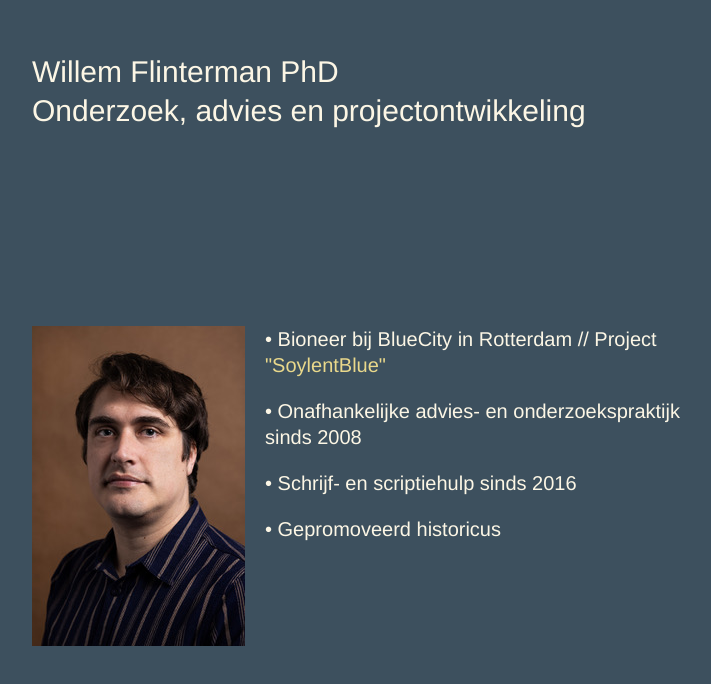
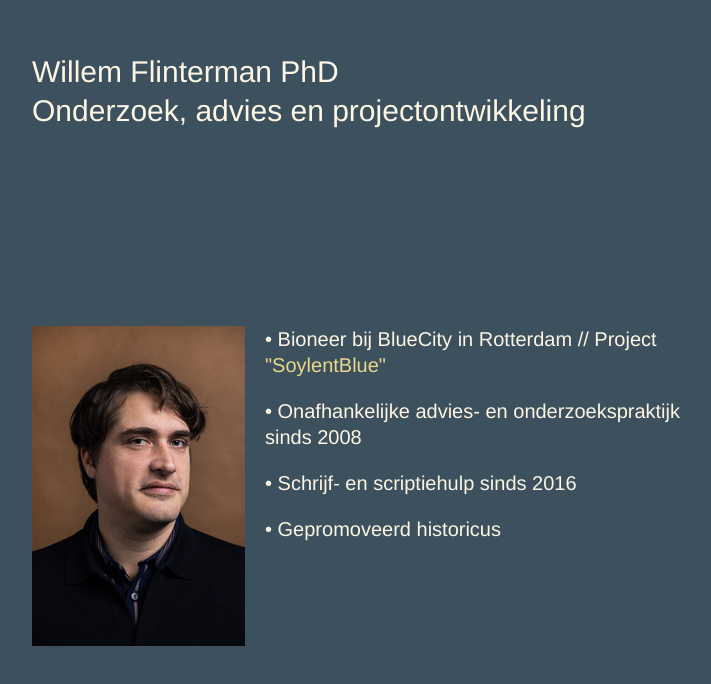
Before and after one commit to WillemFlinterman/willemflinterman.com, a plain HTML site: page index.html in a window 1280 px wide. Shown: the part 174-858 px from the top of the page, without its empty margins (268-979 px from the left). Drawn offline with Linux system fonts and the light colour scheme.

Commit message:
Update index.html

```diff
--- a/index.html
+++ b/index.html
@@ -20,7 +20,7 @@
 
 
       <p>
-        <img src="images/Willem_©JurreRompa_2O5A8835.jpeg" class='centre'>
+        <img src="images/Willem_©JurreRompa_2O5A8873.jpeg" class='centre'>
       <p>
 
       <p>•	Bioneer bij BlueCity in Rotterdam // Project <a href="https://www.soylentblue.eu/" target="_blank">"SoylentBlue"</a><p>
```
